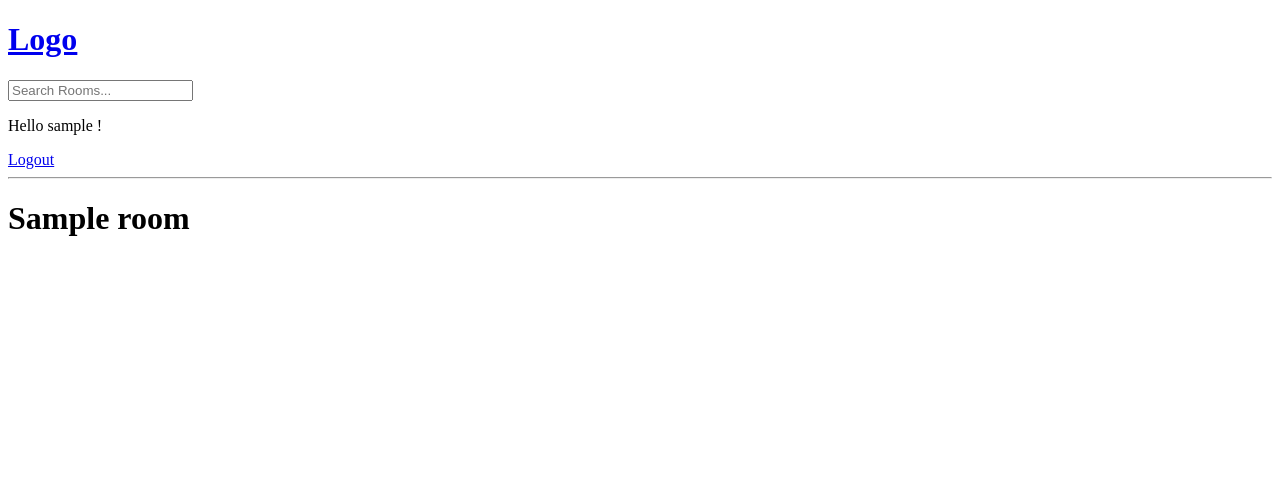
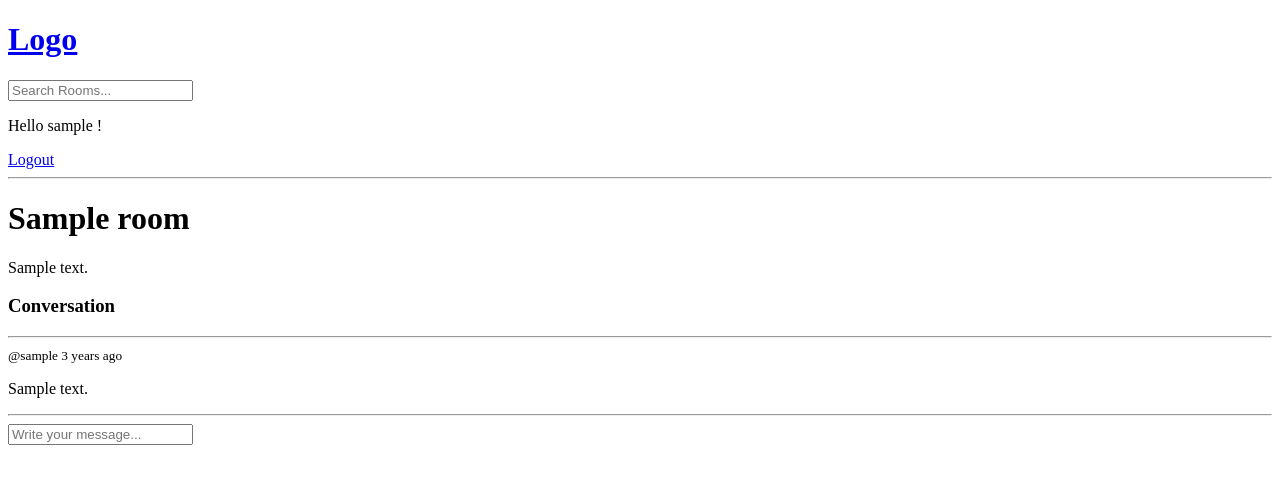
Before and after one commit to suraj1771singh/devcube, a Django app: page /room/1/ in a window 1280 px wide. Shown: the top 484 px of the page. Run offline with Django 4.2, Linux system fonts and the light colour scheme; a user stored in the database is signed in; tables that the repository leaves empty hold one stand-in row (values such as "Sample post").

Commit message:
comments in room funtionality added

```diff
--- a/base/templates/base/room.html
+++ b/base/templates/base/room.html
@@ -1,5 +1,24 @@
-{% extends 'main.html' %}
+{% extends 'main.html' %} {% block content %}
+<h1>{{room.name}}</h1>
+<p>{{room.description}}</p>
 
-{% block content %}
-<h1>{{room.name}} </h1>
-{% endblock %}
+<div class="comment-wrapper">
+  <h3>Conversation</h3>
+  <hr />
+  {% for message in room_messages %}
+  <div>
+    <small>@{{message.user}} {{message.created|timesince}} ago</small>
+    <p>{{message.body}}</p>
+    <hr />
+  </div>
+  {% endfor %}
+</div>
+
+{% if request.user.is_authenticated %}
+<div class="'comment-form">
+  <form method="POST" action="">
+    {% csrf_token %}
+    <input type="text" name="body" placeholder="Write your message..." />
+  </form>
+</div>
+{% endif %} {% endblock %}
--- a/base/views.py
+++ b/base/views.py
@@ -5,7 +5,7 @@ from django.contrib.auth.decorators import login_required
 from django.contrib.auth.models import User
 from django.contrib.auth import authenticate, login, logout
 from django.contrib.auth.forms import UserCreationForm
-from .models import Room, Topic
+from .models import Room, Topic, Message
 from .forms import RoomForm
 from django.db.models import Q
 # Create your views here.
@@ -71,7 +71,18 @@ def home(request):
 
 def room(request, pk):
     room = Room.objects.get(id=pk)
-    context = {'room': room}
+    # return set of all msgs that belong to the room
+    room_messages = room.message_set.all().order_by('-created')
+
+    if request.method == 'POST':
+        message = Message.objects.create(
+            user=request.user,
+            room=room,
+            body=request.POST.get('body')
+        )
+        return redirect('room', pk=room.id)
+
+    context = {'room': room, 'room_messages': room_messages}
     return render(request, 'base/room.html', context)
 
 
```
